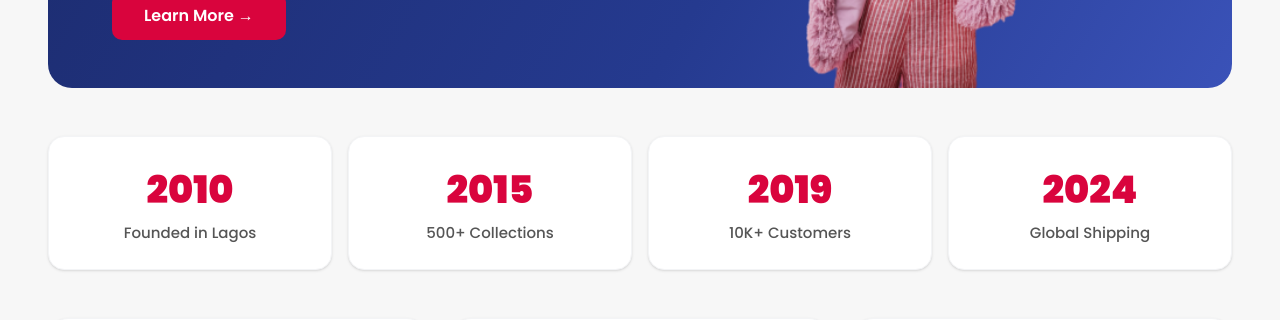
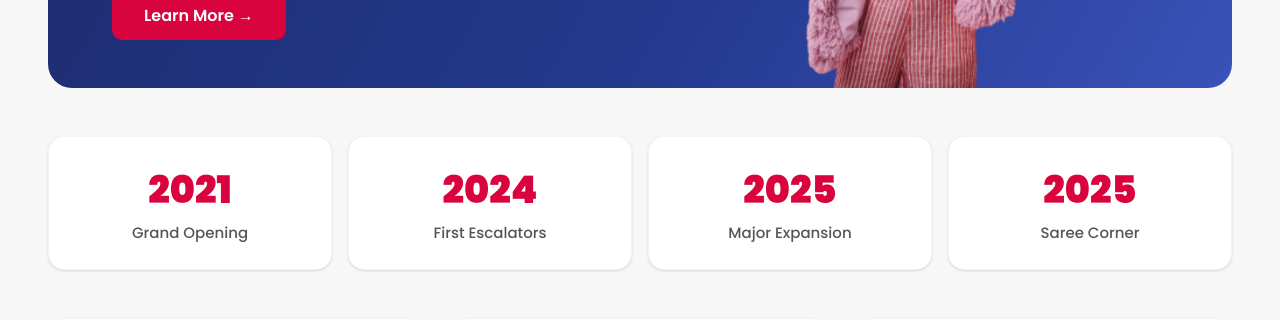
Before and after one commit to sana-co/winmart, a React (Vite) app: page / in a window 1280 px wide. Shown: the part 3040-3360 px from the top of the page. Built offline with nearby package versions, Linux system fonts and the light colour scheme.

Commit message:
vercel deploy

```diff
--- a/src/app/components/winmart-youngs-favourite.tsx
+++ b/src/app/components/winmart-youngs-favourite.tsx
@@ -4,10 +4,10 @@ import imgUnder40 from "../../imports/ShoppingApp/1471526dcf6573c4c47ff0eec42429
 import imgHero from "../../imports/ShoppingApp/f8062e00ad23ffe6bfbbb9c47ff59e5f7932e7e0.png";
 
 const milestones = [
-  { year: "2010", label: "Founded in Lagos" },
-  { year: "2015", label: "500+ Collections" },
-  { year: "2019", label: "10K+ Customers" },
-  { year: "2024", label: "Global Shipping" },
+  { year: "2021", label: "Grand Opening" },
+  { year: "2024", label: "First Escalators" },
+  { year: "2025", label: "Major Expansion" },
+  { year: "2025", label: "Saree Corner" },
 ];
 
 const values = [
--- a/src/app/pages/our-story.tsx
+++ b/src/app/pages/our-story.tsx
@@ -4,11 +4,11 @@ import imgHero from "../../imports/ShoppingApp/f8062e00ad23ffe6bfbbb9c47ff59e5f7
 import imgCoats from "../../imports/ShoppingApp/3329758ce2776638d2390797575fe0652468591a.png";
 
 const milestones = [
-  { year: "2010", title: "The Beginning", desc: "Founded in Lagos with a single market stall and a dream — that great style should never be out of reach." },
-  { year: "2014", title: "First Flagship Store", desc: "We opened our first physical store, growing from 5 to over 80 styles in just four years." },
-  { year: "2018", title: "Going Digital", desc: "Launched our online platform, making Winmart Fashion accessible to customers across West Africa." },
-  { year: "2021", title: "10,000 Happy Customers", desc: "Reached a milestone of 10,000 satisfied customers and expanded our catalogue to 500+ collections." },
-  { year: "2024", title: "Global Shipping", desc: "We now ship worldwide, bringing the best of African fashion to the global stage." },
+  { year: "2021", title: "Grand Opening", desc: "Officially opened as the region's newest shopping destination." },
+  { year: "2024", title: "First Escalators", desc: "Installed two escalators—the first shopping mall in the region to do so." },
+  { year: "2025", title: "Major Expansion", desc: "Relaunched with extensive upgrades, becoming the largest retail mall in the region." },
+  { year: "2025", title: "Saree Corner", desc: "Opened a dedicated saree section with an extensive collection for every occasion." },
+  { year: "2026", title: "Website Launch", desc: "Launched our official website, making it easy for visitors to explore stores, services, events, and mall information online." },
 ];
 
 const team = [
```
Also changed, not shown: vercel.json (added), 4 other files (tests, documents, lock files or other folders).
